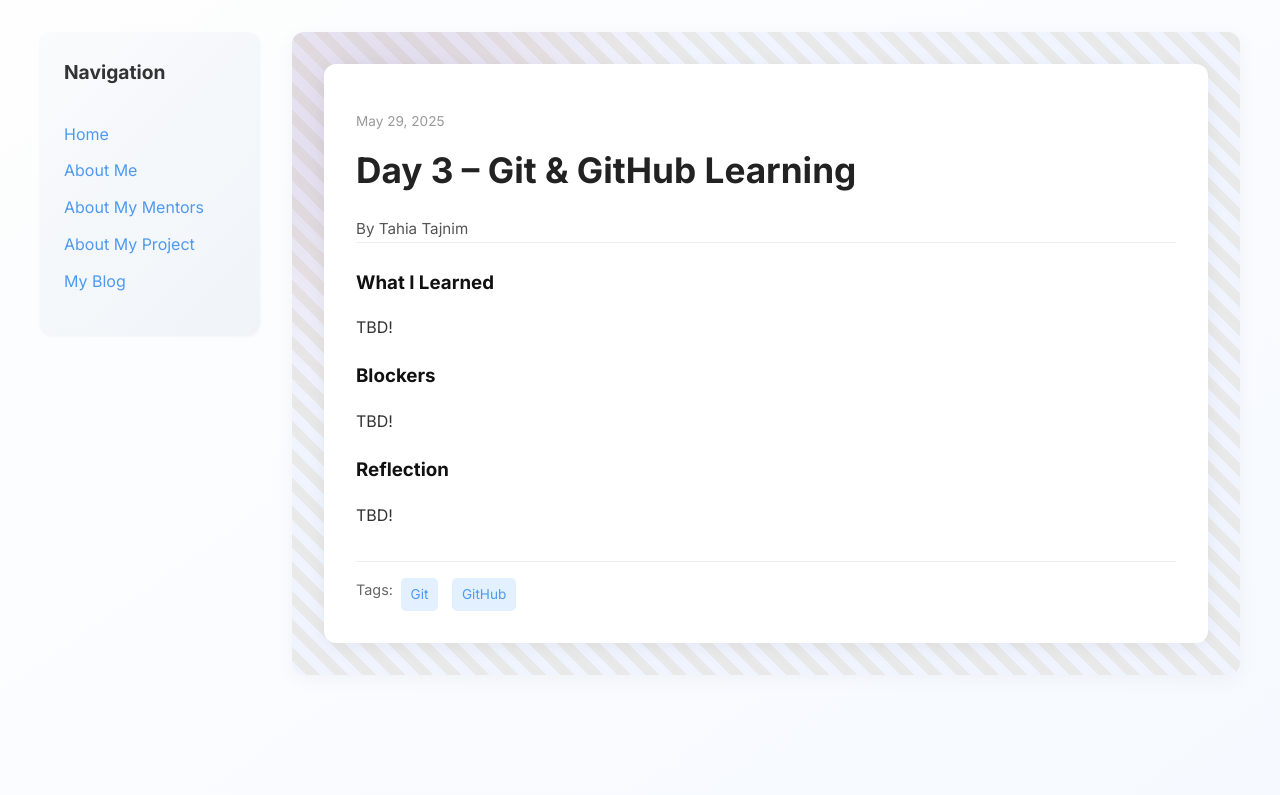
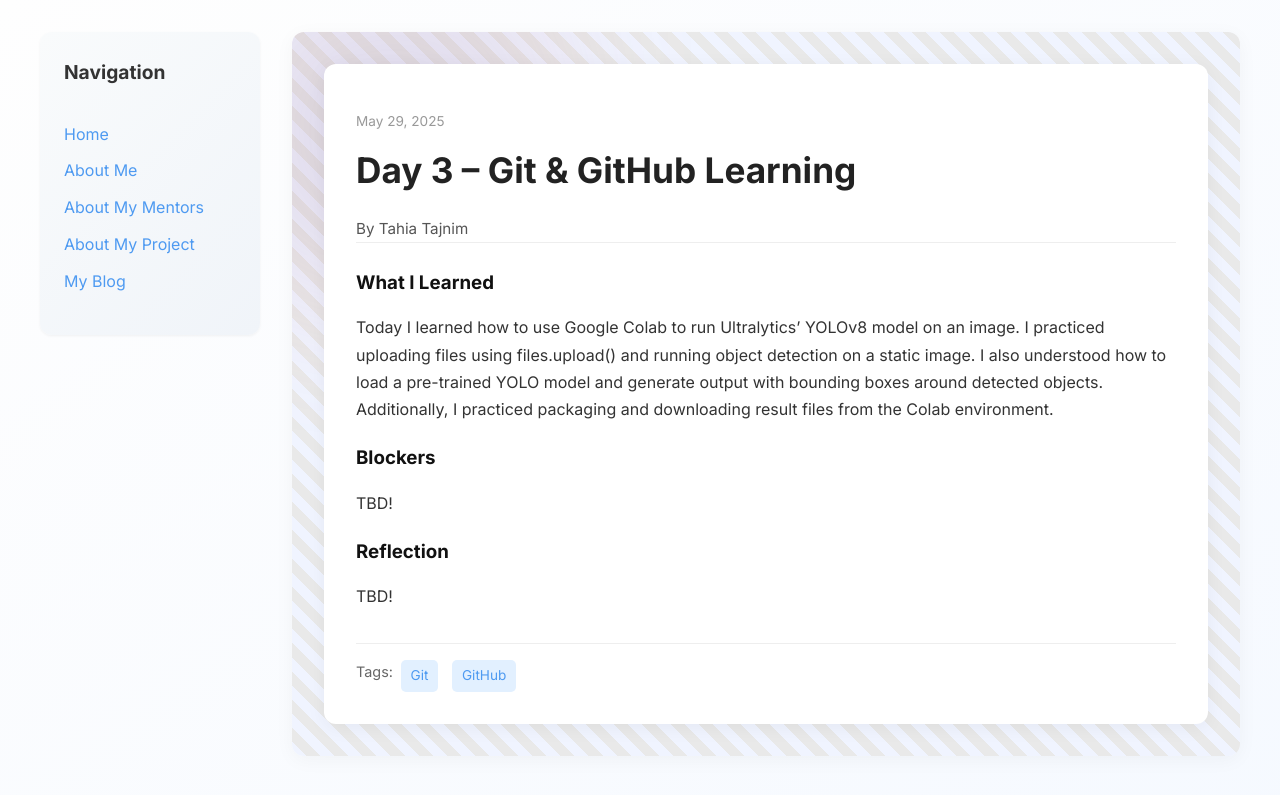
Before and after one commit to Tataj1/Tataj1.github.io, a Jekyll site: the page built from _posts/2025-05-29-day-3.md, in a window 1280 px wide. Shown: the top 795 px of the page. Built offline with Jekyll 4.4.1, drawn with Linux system fonts in a browser that asks for light colours.

Commit message:
Update 2025-05-29-day-3.md

```diff
--- a/_posts/2025-05-29-day-3.md
+++ b/_posts/2025-05-29-day-3.md
@@ -7,7 +7,7 @@ permalink: /day3.html
 tags: ["Git", "GitHub"]
 
 what_i_learned: |
-  TBD!
+  Today I learned how to use Google Colab to run Ultralytics' YOLOv8 model on an image. I practiced uploading files using files.upload() and running object detection on a static image. I also understood how to load a pre-trained YOLO model and generate output with bounding boxes around detected objects. Additionally, I practiced packaging and downloading result files from the Colab environment.
 
 blockers: |
   TBD!
```
